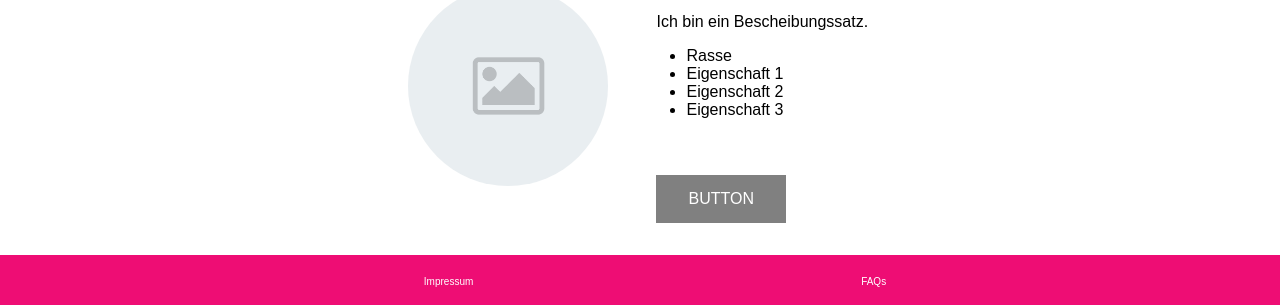
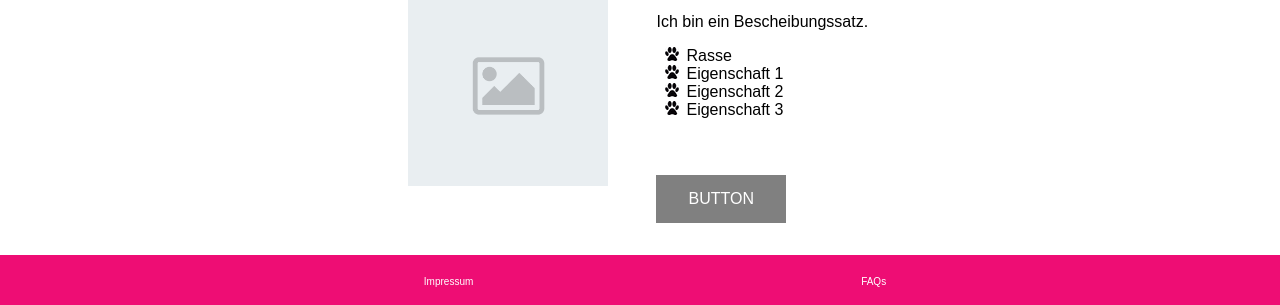
Before and after one commit to otzelpov/girls-day, a plain HTML site: page index.html in a window 1280 px wide. Shown: the part 580-885 px from the top of the page. Drawn offline with Linux system fonts and the light colour scheme.

Commit message:
clean up

```diff
--- a/src/styles/teaser.css
+++ b/src/styles/teaser.css
@@ -12,7 +12,6 @@
 .teaser__image {
   width: 200px;
   height: auto;
-  border-radius: 50%;
 }
 
 .teaser__content {
@@ -33,7 +32,7 @@
 .teaser__list {
   text-align: left;
   margin-bottom: 1rem;
-  /* list-style-image: url(../../img/pfote.png); */
+  list-style-image: url(../../img/pfote.png);
 }
 
 .teaser__button {
```
Also changed, not shown: index.html (+1 -8 lines), src/styles/teaser-with-styles.css (deleted).
